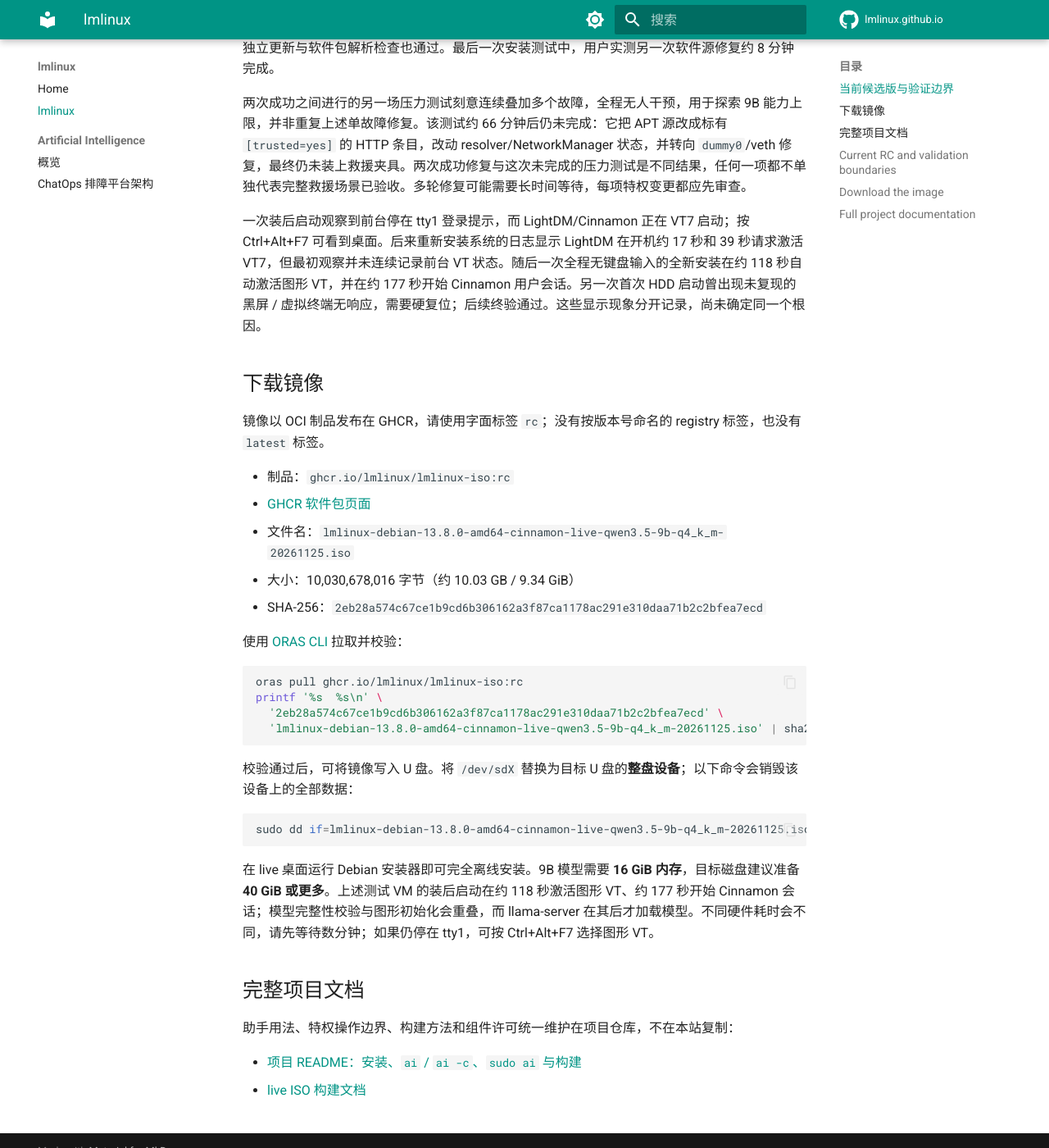
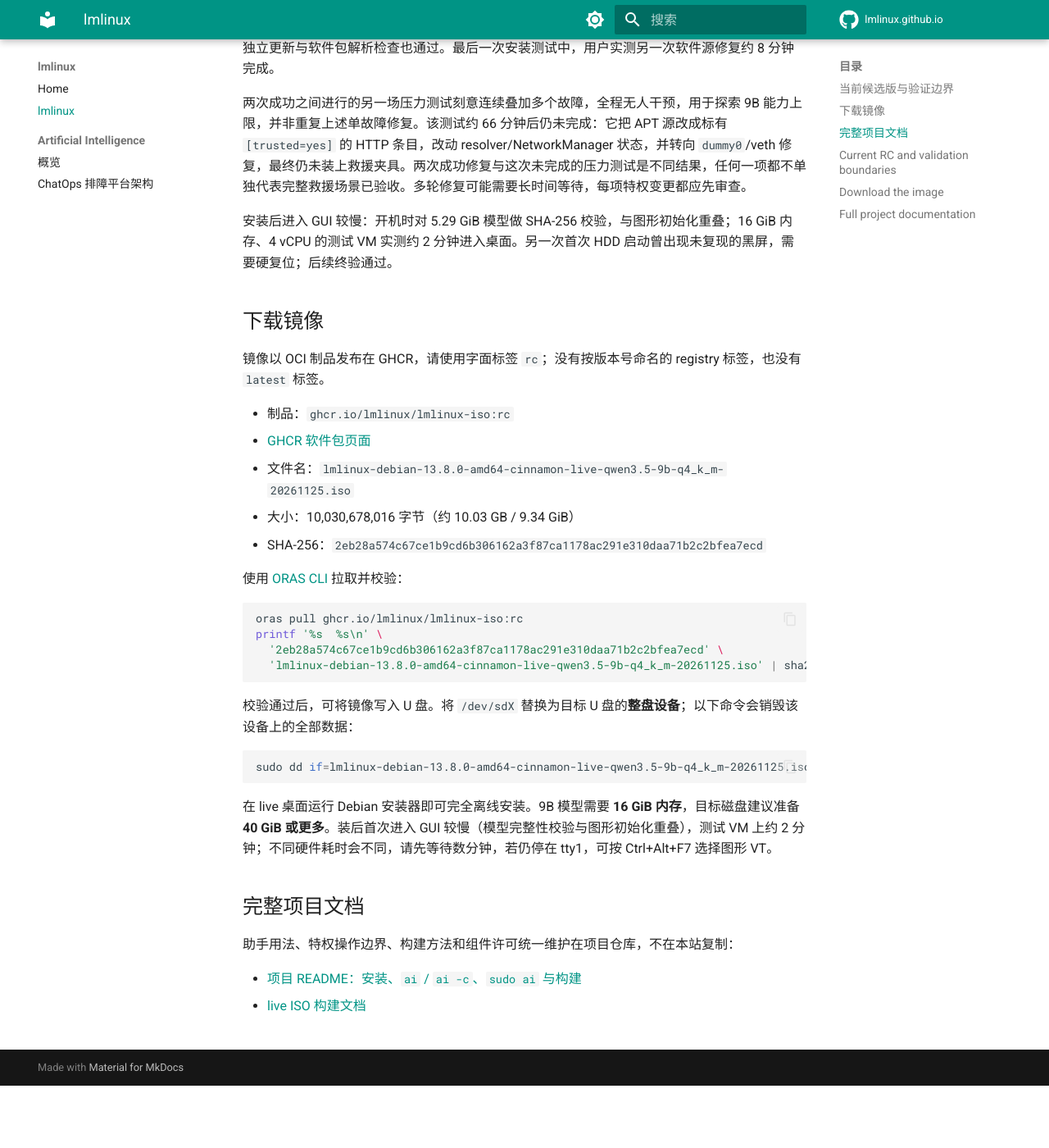
Before and after one commit to lmlinux/lmlinux.github.io, an MkDocs documentation site: the page built from docs/lmlinux/index.md, in a window 1280 px wide and 1400 px high, scrolled down 595 px. Shown: the whole window at 82% size. Built offline with MkDocs 1.6.1 and Material for MkDocs 9.7.7, drawn with Linux system fonts in a browser that asks for light colours; comment, search, counter and statistics services are not loaded; after the commit the page ends 1919 px from its top, so only the background shows below that.

Commit message:
lmlinux: condense slow-GUI-entry notes to cause, config, and ~2-minute timing

````diff
--- a/docs/lmlinux/index.md
+++ b/docs/lmlinux/index.md
@@ -14,7 +14,7 @@
 
     两次成功之间进行的另一场压力测试刻意连续叠加多个故障，全程无人干预，用于探索 9B 能力上限，并非重复上述单故障修复。该测试约 66 分钟后仍未完成：它把 APT 源改成标有 `[trusted=yes]` 的 HTTP 条目，改动 resolver/NetworkManager 状态，并转向 `dummy0`/veth 修复，最终仍未装上救援夹具。两次成功修复与这次未完成的压力测试是不同结果，任何一项都不单独代表完整救援场景已验收。多轮修复可能需要长时间等待，每项特权变更都应先审查。
 
-    一次装后启动观察到前台停在 tty1 登录提示，而 LightDM/Cinnamon 正在 VT7 启动；按 Ctrl+Alt+F7 可看到桌面。后来重新安装系统的日志显示 LightDM 在开机约 17 秒和 39 秒请求激活 VT7，但最初观察并未连续记录前台 VT 状态。随后一次全程无键盘输入的全新安装在约 118 秒自动激活图形 VT，并在约 177 秒开始 Cinnamon 用户会话。另一次首次 HDD 启动曾出现未复现的黑屏 / 虚拟终端无响应，需要硬复位；后续终验通过。这些显示现象分开记录，尚未确定同一个根因。
+    安装后进入 GUI 较慢：开机时对 5.29 GiB 模型做 SHA-256 校验，与图形初始化重叠；16 GiB 内存、4 vCPU 的测试 VM 实测约 2 分钟进入桌面。另一次首次 HDD 启动曾出现未复现的黑屏，需要硬复位；后续终验通过。
 
     ## 下载镜像
 
@@ -41,7 +41,7 @@
     sudo dd if=lmlinux-debian-13.8.0-amd64-cinnamon-live-qwen3.5-9b-q4_k_m-20261125.iso of=/dev/sdX bs=4M conv=fsync status=progress
     ```
 
-    在 live 桌面运行 Debian 安装器即可完全离线安装。9B 模型需要 **16 GiB 内存**，目标磁盘建议准备 **40 GiB 或更多**。上述测试 VM 的装后启动在约 118 秒激活图形 VT、约 177 秒开始 Cinnamon 会话；模型完整性校验与图形初始化会重叠，而 llama-server 在其后才加载模型。不同硬件耗时会不同，请先等待数分钟；如果仍停在 tty1，可按 Ctrl+Alt+F7 选择图形 VT。
+    在 live 桌面运行 Debian 安装器即可完全离线安装。9B 模型需要 **16 GiB 内存**，目标磁盘建议准备 **40 GiB 或更多**。装后首次进入 GUI 较慢（模型完整性校验与图形初始化重叠），测试 VM 上约 2 分钟；不同硬件耗时会不同，请先等待数分钟，若仍停在 tty1，可按 Ctrl+Alt+F7 选择图形 VT。
 
     ## 完整项目文档
 
@@ -64,7 +64,7 @@
 
     Between those successes, a separate stress test deliberately chained multiple faults to explore the 9B model's limits without human intervention during the attempt. It was not a repeat of the single-fault repair and did not finish after about 66 minutes: it changed APT sources to HTTP entries marked `[trusted=yes]`, altered resolver/NetworkManager state, and pursued `dummy0`/veth recovery without installing the rescue fixture. The two successful repairs and the incomplete stress test are separate results; none alone completes the broader rescue validation. Expect long waits and review every proposed privileged change.
 
-    An installed-boot observation left a tty1 login prompt in the foreground while LightDM/Cinnamon was starting on VT7; Ctrl+Alt+F7 exposed the desktop. Logs from a later reinstallation show LightDM requesting VT7 activation about 17 and 39 seconds after boot, but the original observation did not continuously record foreground-VT state. A subsequent completely fresh, no-keyboard-input installation activated the graphical VT automatically at about 118 seconds and started the Cinnamon user session at about 177 seconds. A separate initial HDD boot had an unreproduced black-screen/unresponsive-VT transient requiring a hard reset; subsequent final probes passed. These display observations are recorded separately and have not been assigned a common root cause.
+    Entering the GUI after installation is slow: boot-time SHA-256 verification of the 5.29 GiB model overlaps graphics startup, and the 16 GiB RAM / 4-vCPU test VM reached the desktop in about 2 minutes. A separate initial HDD boot had an unreproduced black-screen transient requiring a hard reset; subsequent final probes passed.
 
     ## Download the image
 
@@ -91,7 +91,7 @@
     sudo dd if=lmlinux-debian-13.8.0-amd64-cinnamon-live-qwen3.5-9b-q4_k_m-20261125.iso of=/dev/sdX bs=4M conv=fsync status=progress
     ```
 
-    Run the Debian installer from the live desktop to install entirely offline. The 9B model requires **16 GiB of RAM**; allow **40 GiB or more** for the target disk. On the test VM, the installed boot activated the graphical VT at about 118 seconds and started the Cinnamon session at about 177 seconds. Model integrity verification overlaps graphics initialization; llama-server loads the model afterward. Timing varies by hardware, so wait a few minutes; if a tty1 prompt remains, Ctrl+Alt+F7 selects the graphical VT.
+    Run the Debian installer from the live desktop to install entirely offline. The 9B model requires **16 GiB of RAM**; allow **40 GiB or more** for the target disk. The first GUI entry after installation is slow (model integrity verification overlaps graphics initialization), taking about 2 minutes on the test VM; timing varies by hardware, so wait a few minutes, and if a tty1 prompt remains, Ctrl+Alt+F7 selects the graphical VT.
 
     ## Full project documentation
 
````
